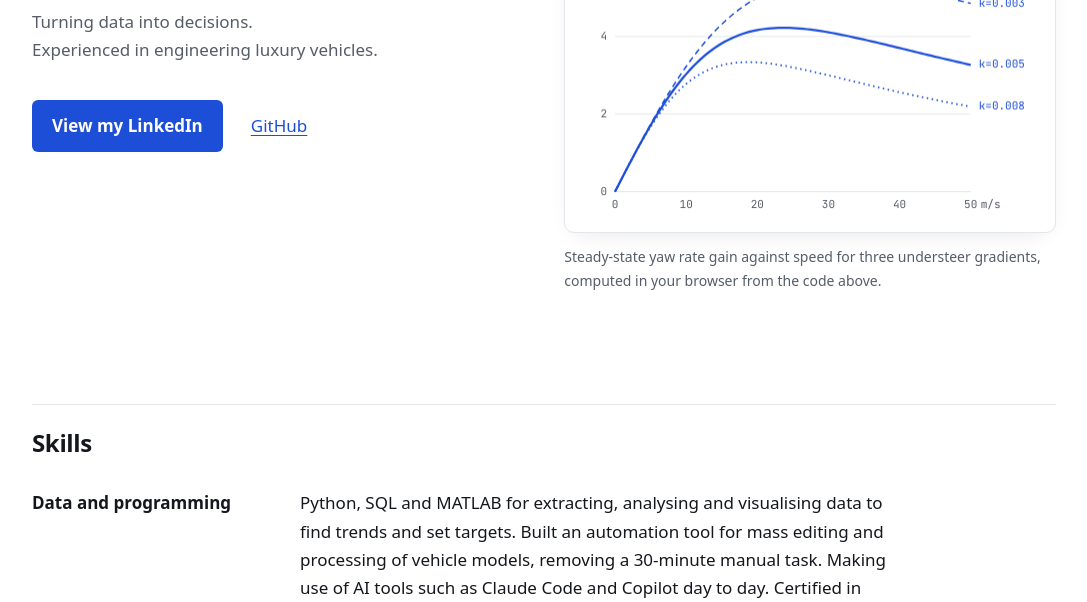
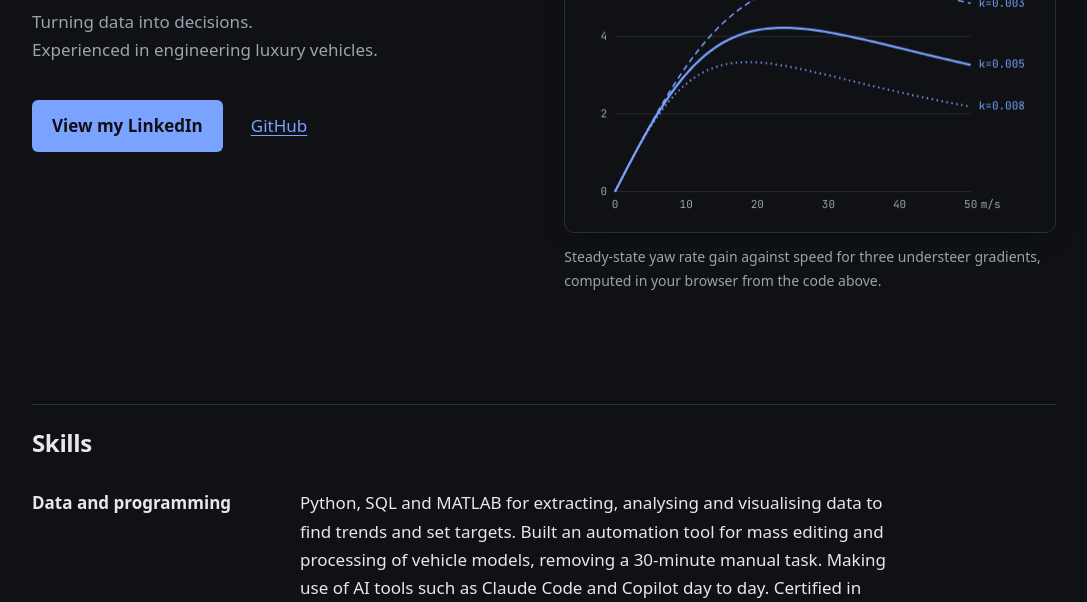
Before and after one commit to massmontagna/massmontagna.github.io, a plain HTML site: page index.html in a window 1280 px wide. Shown: the part 498-1100 px from the top of the page, without its empty margins (96-1183 px from the left). Drawn offline with Linux system fonts and the dark colour scheme.

Commit message:
Add automatic dark mode following the OS setting
Co-Authored-By: Claude Opus 5.5 <noreply@anthropic.com>

```diff
--- a/css/styles.css
+++ b/css/styles.css
@@ -15,7 +15,24 @@
 	--font-mono: 'JetBrains Mono', ui-monospace, SFMono-Regular, Menlo, monospace;
 	--measure: 62ch;
 	--gutter: clamp(20px, 5vw, 48px);
-	color-scheme: light;
+	--selection: #dbe4fb;
+	--shadow: var(--shadow);
+	color-scheme: light dark;
+}
+/* Follows the OS setting; no toggle */
+@media (prefers-color-scheme: dark) {
+	:root {
+		--bg: #0f1115;
+		--bg-subtle: #171a20;
+		--rule: #2a2f37;
+		--text: #e6e8eb;
+		--text-dim: #9aa3ae;
+		--accent: #7aa2ff;
+		--accent-hover: #a8c1ff;
+		--on-accent: #0f1115;
+		--selection: #1e3a8a;
+		--shadow: rgba(0, 0, 0, 0.5);
+	}
 }
 
 *, *::before, *::after { box-sizing: border-box; }
@@ -29,7 +46,7 @@ body {
 	-webkit-font-smoothing: antialiased;
 	text-rendering: optimizeLegibility;
 }
-::selection { background: #dbe4fb; color: var(--text); }
+::selection { background: var(--selection); color: var(--text); }
 h1, h2, h3, p, dl, dd, ol, ul, figure { margin: 0; }
 ol, ul { padding: 0; list-style: none; }
 h1, h2, h3 { font-weight: 650; letter-spacing: -0.015em; line-height: 1.2; text-wrap: balance; }
@@ -80,7 +97,7 @@ a:hover { color: var(--accent-hover); text-decoration-thickness: 2px; }
 .findings { padding-left: 1.25em; list-style: disc; }
 
 /* Code + chart figure */
-.window { border: 1px solid var(--rule); border-radius: 10px; overflow: hidden; background: var(--bg); box-shadow: 0 8px 24px -12px rgba(20, 23, 28, 0.14); }
+.window { border: 1px solid var(--rule); border-radius: 10px; overflow: hidden; background: var(--bg); box-shadow: 0 8px 24px -12px var(--shadow); }
 .window__bar { position: relative; display: flex; align-items: center; justify-content: center; height: 36px; background: var(--bg-subtle); border-bottom: 1px solid var(--rule); }
 .window__dots { position: absolute; left: 14px; display: flex; gap: 7px; }
 .window__dots i { width: 11px; height: 11px; border-radius: 50%; background: #ff5f57; }
--- a/index.html
+++ b/index.html
@@ -5,7 +5,8 @@
 	<meta name="viewport" content="width=device-width, initial-scale=1">
 	<title>Massimo Montagna – Mechanical Engineer / Data Analyst</title>
 	<meta name="description" content="Portfolio of Massimo Montagna, a Lead Vehicle Dynamics Analyst at a large automotive OEM who uses Python, SQL and MATLAB to turn engineering data into decisions.">
-	<meta name="theme-color" content="#ffffff">
+	<meta name="theme-color" content="#ffffff" media="(prefers-color-scheme: light)">
+	<meta name="theme-color" content="#0f1115" media="(prefers-color-scheme: dark)">
 	<link rel="canonical" href="https://massmontagna.com/">
 	<meta property="og:type" content="website">
 	<meta property="og:site_name" content="Massimo Montagna">
--- a/js/main.js
+++ b/js/main.js
@@ -71,6 +71,8 @@
 		}
 
 		size();
+		// Redraw with the new colours if the OS switches light/dark.
+		window.matchMedia('(prefers-color-scheme: dark)').addEventListener('change', function () { draw(done ? duration : 0); });
 		if (window.ResizeObserver) new ResizeObserver(function () { size(); draw(done ? duration : 0); }).observe(cv);
 		if (window.matchMedia('(prefers-reduced-motion: reduce)').matches || !('IntersectionObserver' in window)) {
 			done = true; draw(duration); return;
```
Also changed, not shown: 404.html (+2 -1 lines), 1 other file.
